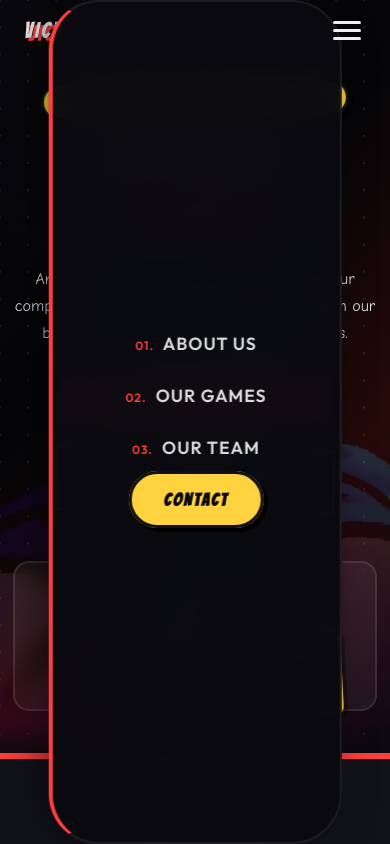
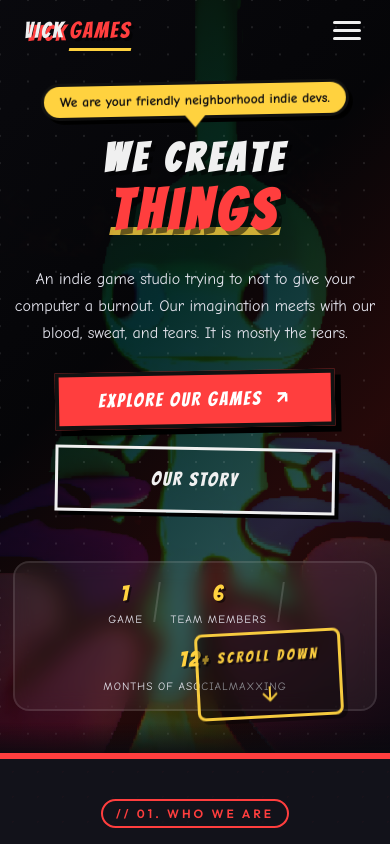
Before and after one commit to cicikusdev/vick-games, a React (Vite) app in the folder vickgames-website/: page / in a window 390 px wide. Shown: the top 844 px of the page. Built offline with nearby package versions, Linux system fonts and the light colour scheme.

Commit message:
mobile fix

```diff
--- a/vickgames-website/src/components/Navbar.css
+++ b/vickgames-website/src/components/Navbar.css
@@ -241,6 +241,8 @@
     position: fixed;
     top: 0;
     right: -100%;
+    left: auto;
+    transform: none;
     width: 75%;
     max-width: 320px;
     height: 100vh;
@@ -252,6 +254,7 @@
     transition: right var(--transition-normal);
     border-left: 4px solid var(--color-primary);
     box-shadow: -10px 0 40px rgba(0, 0, 0, 0.5);
+    border-radius: 0;
   }
 
   .navbar__links--open {
```
